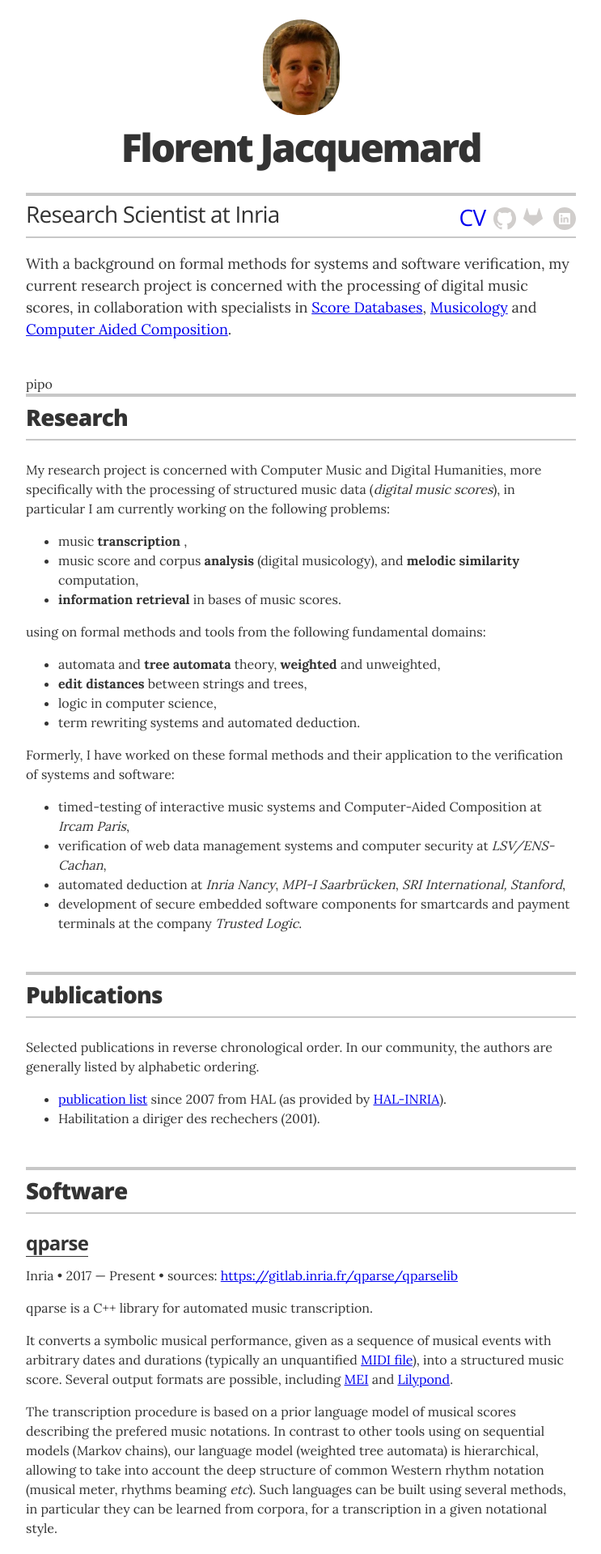
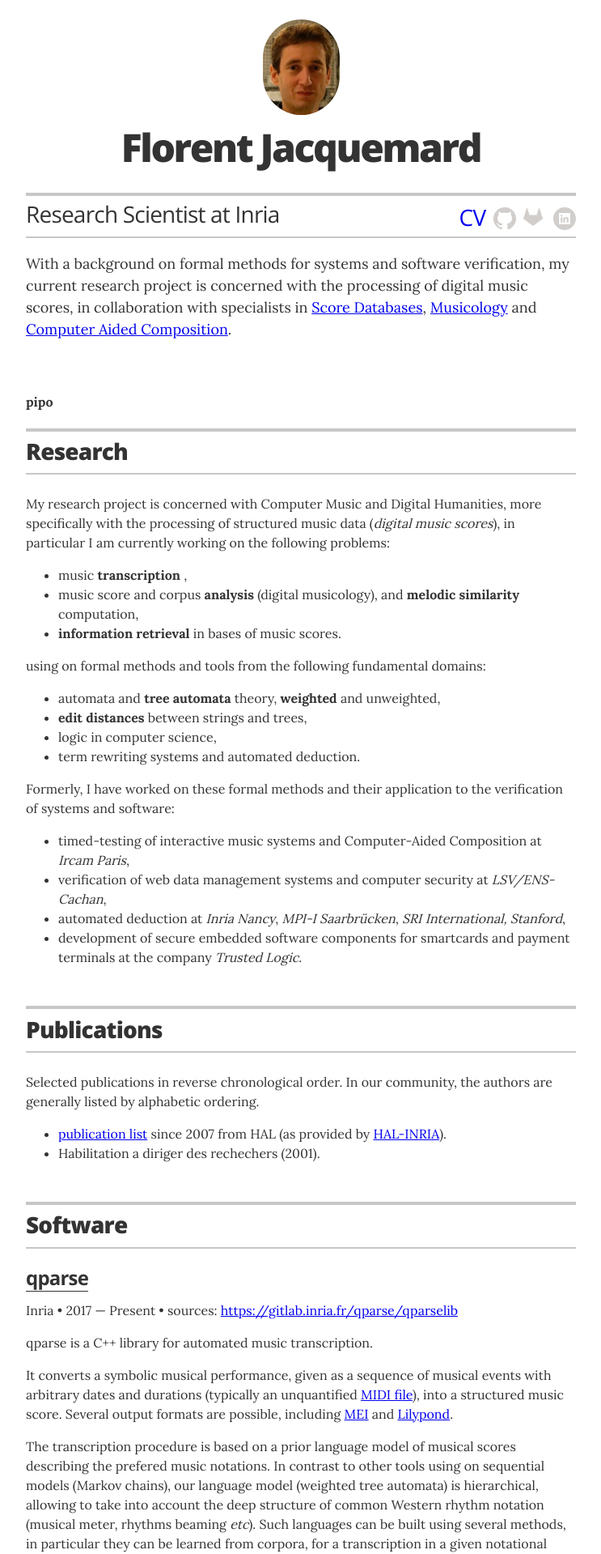
Before and after one commit to florento/florent-jacquemard.github.io, a Jekyll site: the page built from index.html, in a window 1280 px wide. Shown: the top 1919 px of the page at 81% size, without its empty margins (268-1011 px from the left). Built offline with Jekyll 4.4.1, drawn with Linux system fonts in a browser that asks for light colours.

Commit message:
title bar

```diff
--- a/_layouts/resume.html
+++ b/_layouts/resume.html
@@ -49,7 +49,7 @@
       </header>
 
       <div class="title-bar no-print">
-      pipo
+      <h4>pipo</h4>
       </div>
 
       {% if site.resume_section_experience %}
```
